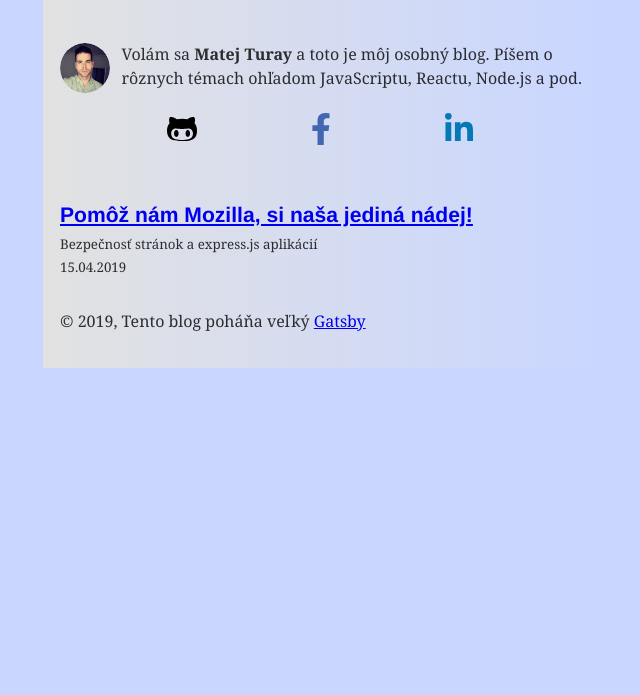
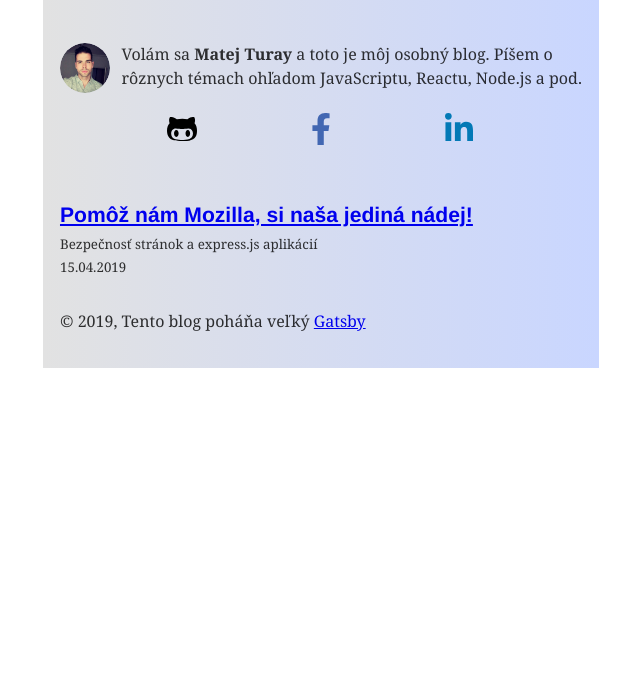
Before and after one commit to MatejTuray/blog, a Gatsby site: page / in a window 1280 px wide. Shown: the part 105-800 px from the top of the page, without its empty margins (319-959 px from the left). Built offline with nearby package versions, Linux system fonts and the light colour scheme; Gatsby itself is replaced by a stand-in of ours; some packages are replaced by stand-ins of ours; a small style sheet from the web is missing.

Commit message:
Update global.css

```diff
--- a/src/styles/global.css
+++ b/src/styles/global.css
@@ -1,5 +1,5 @@
 html {
-  background: #c9d6ff; /* fallback for old browsers */
+  background: #ffffff; /* fallback for old browsers */
 }
 a {
   text-shadow: none !important;
```
